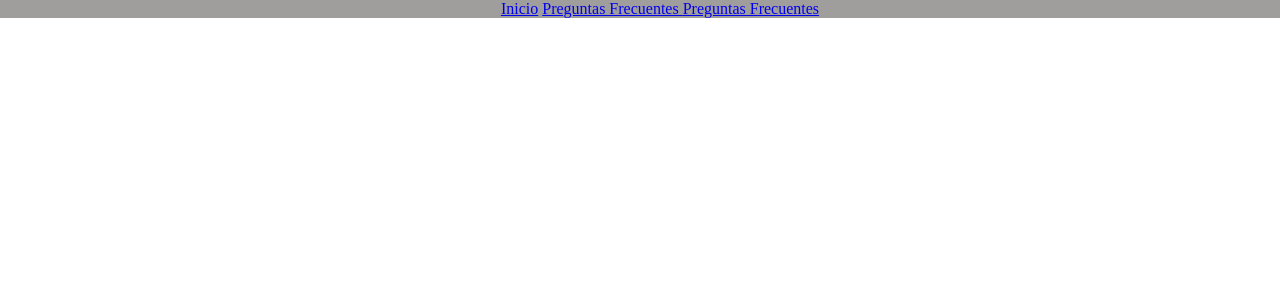
After one commit to Azox97/juego, a PHP site: page /juego/menu.php in a window 1280 px wide. The commit adds this page. Shown: the top 300 px of the page. Run offline with PHP 8.4, Linux system fonts and the light colour scheme.

Commit message:
modificacion menu

```diff
--- /dev/null
+++ b/menu/menu.php
@@ -0,0 +1,18 @@
+<!DOCTYPE html>
+<html lang="en">
+<head>
+    <meta charset="utf-8">
+    <title>Menu</title>
+    <link rel="stylesheet" href="stylemenu.css">
+</head>
+    <body>
+        <nav class="menu">
+            <ul>
+                <li><a href="http://localhost/juego/Index/index.php">Inicio</a></li>
+                <li><a href="http://localhost/juego/Index/preguntas_frecuentes.php">Preguntas Frecuentes </a></li>
+                <li><a href="http://localhost/juego/login/login.php">Preguntas Frecuentes </a></li>
+            </ul>
+        </nav>
+    </body>
+
+</html>
--- a/menu/stylemenu.css
+++ b/menu/stylemenu.css
@@ -1,11 +1,21 @@
-@import url('https://fonts.googleapis.com/css2?family=Poppins:wght@200;300;400;500;600;700&display=swap');
-* {
+body {
     margin: 0;
     padding: 0;
-    box-sizing: border-box;
-    font-family: "Poppins", sans-serif;
 }
 
-ul {
-    position: relative;
+nav ul {
+    list-style: none;
+    display: inline;
+    width: 100%;
+    color: #fff;
 }
+
+nav {
+    background-color: rgb(160, 158, 156);
+    text-align: center;
+}
+
+nav li {
+    display: inline;
+    width: 100%;
+}
```
Also changed, not shown: menu/menu.html (deleted, +0 -45 lines).
